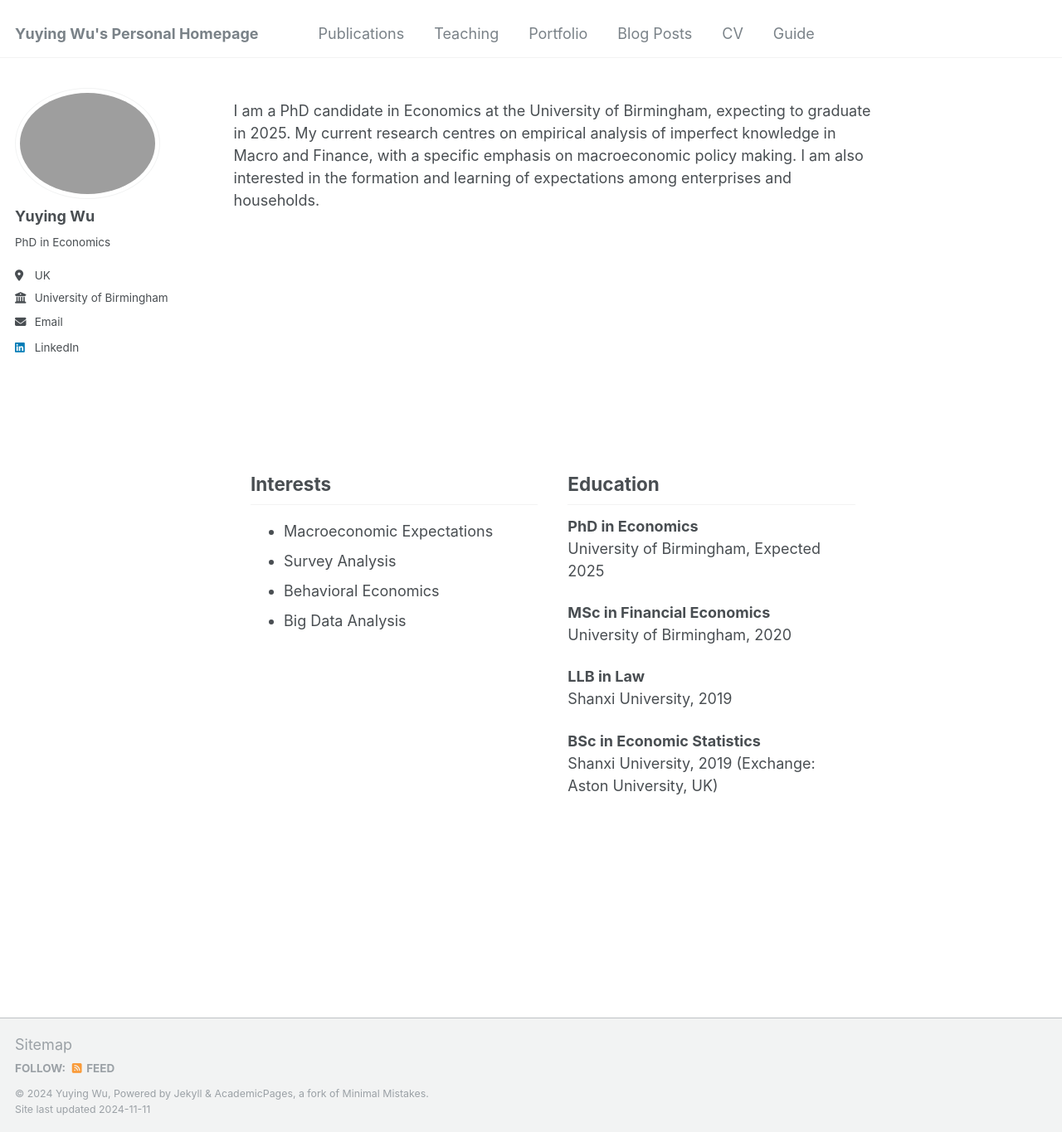
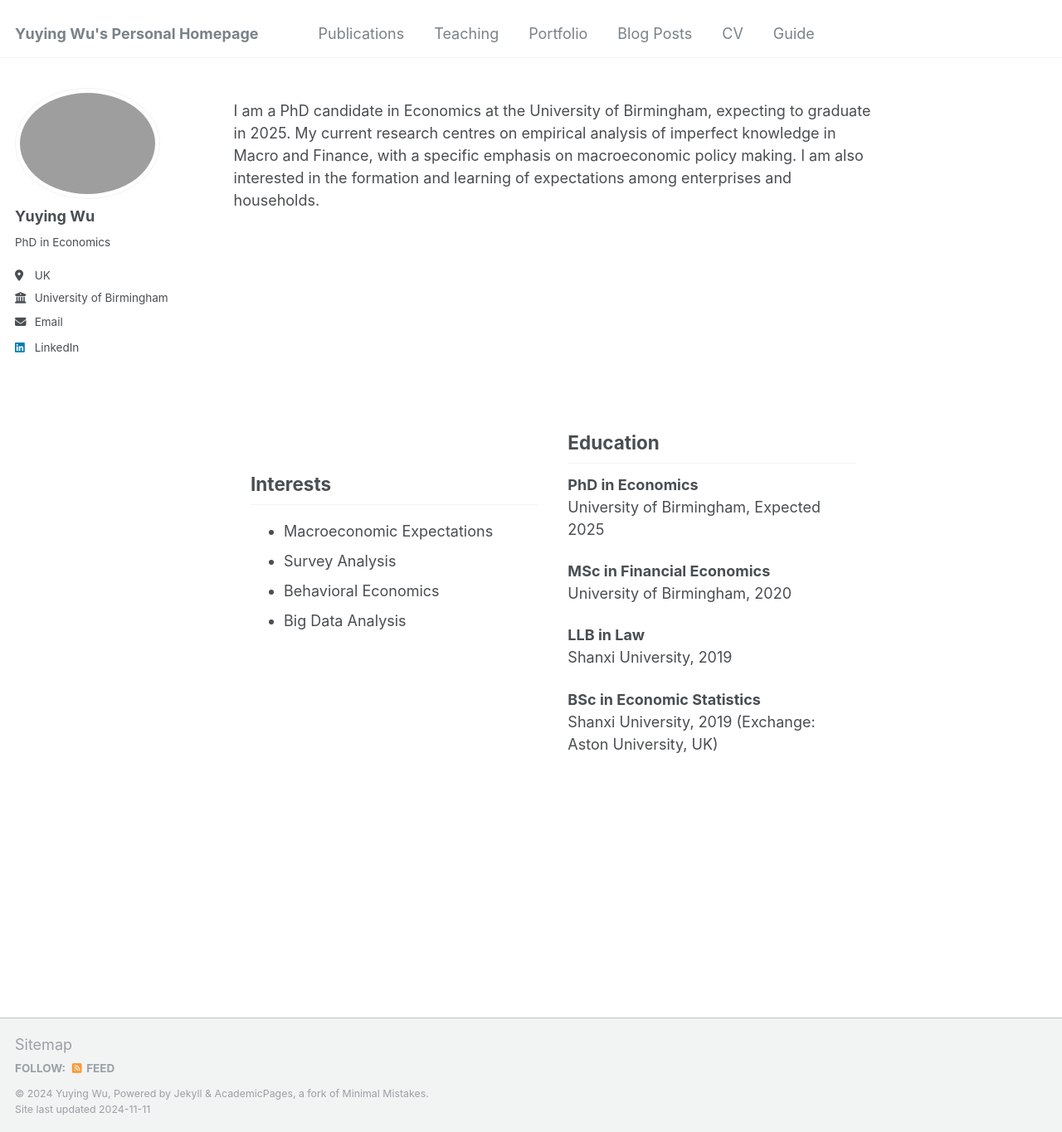
Before and after one commit to YUYINGWU-AURORA/yuying, a Jekyll site: the page built from _pages/about.md, in a window 1280 px wide and 1365 px high. Shown: the whole window at 83% size. Built offline with Jekyll 4.4.1, drawn with Linux system fonts in a browser that asks for light colours.

Commit message:
Update about.md

```diff
--- a/_pages/about.md
+++ b/_pages/about.md
@@ -9,13 +9,13 @@ redirect_from:
 
 I am a PhD candidate in Economics at the University of Birmingham, expecting to graduate in 2025. My current research centres on empirical analysis of imperfect knowledge in Macro and Finance, with a specific emphasis on macroeconomic policy making. I am also interested in the formation and learning of expectations among enterprises and households.
 
-<div style="display: flex; justify-content: center; gap: 2rem; padding-top: 100px; margin-top: 150px;">
+<div style="display: flex; justify-content: center; gap: 2rem; padding-top: 100px; margin-top: 100px;">
     <!-- 左边的 Interests 和右边的 Education 保持不变 -->
 </div>
 
 <div style="display: flex; justify-content: center; gap: 2rem; padding-top: 20px;">
   <!-- Left Column: Interests -->
-  <div style="width: 45%;">
+  <div style="width: 45%; margin-top: 50px;">
     <h2>Interests</h2>
     <ul>
       <li>Macroeconomic Expectations</li>
```
